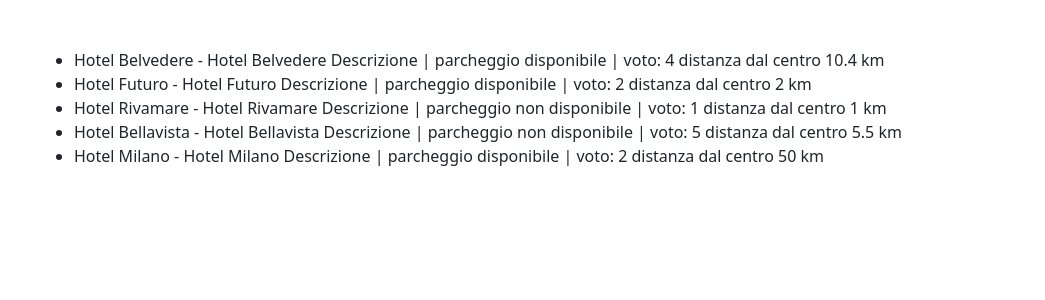
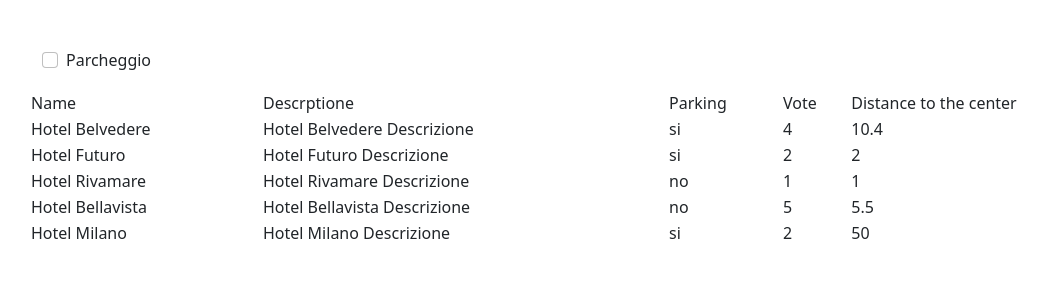
Before and after one commit to CarloFanelli/php-hotel, a PHP site: page / in a window 1280 px wide. Shown: the top 300 px of the page, without its empty margins (40-1085 px from the left). Run offline with PHP 8.4, Linux system fonts and the light colour scheme.

Commit message:
add table design

```diff
--- a/index.php
+++ b/index.php
@@ -61,23 +61,56 @@ $hotels = [
 <body>
 
     <div class="container my-5">
-        <ul>
+
+        <div class="row my-3">
+            <form action="" method="GET">
+                <div class="form-check">
+                    <input class="form-check-input" type="checkbox" value="true" id="parking" name="parking">
+                    <label class="form-check-label" for="">
+                        Parcheggio
+                    </label>
+                </div>
+            </form>
+        </div>
+
+
+        <div class="row my-3">
+
+            <table>
+                <thead>
+                    <tr>
+                        <td>Name</td>
+                        <td>Descrptione</td>
+                        <td>Parking</td>
+                        <td>Vote</td>
+                        <td>Distance to the center</td>
+                    </tr>
+                </thead>
+                <tbody>
 
                     <?php foreach ($hotels as $key => $hotel) : ?>
 
                         <?php if ($hotel['parking'] === true) {
-                    $parking = 'parcheggio disponibile';
+                            $parking = 'si';
                         } else {
-                    $parking = 'parcheggio non disponibile';
+                            $parking = 'no';
                         }
                         ?>
+                        <tr>
+                            <td><?php echo $hotel['name']; ?></td>
+                            <td><?php echo $hotel['description']; ?></td>
+                            <td><?php echo $parking; ?></td>
+                            <td><?php echo $hotel['vote']; ?></td>
+                            <td><?php echo $hotel['distance_to_center']; ?></td>
 
-                <li><?php echo $hotel['name'] . ' - ' . $hotel['description'] . ' | ' . $parking . ' | ' . 'voto: ' . $hotel['vote'] . ' distanza dal centro ' . $hotel['distance_to_center'] . ' km'; ?></li>
+                        </tr>
                     <?php endforeach; ?>
                     <?php ?>
 
+                </tbody>
+            </table>
 
-        </ul>
+        </div>
     </div>
 
 
```
Lines whose indentation alone changed are shown as unchanged.
